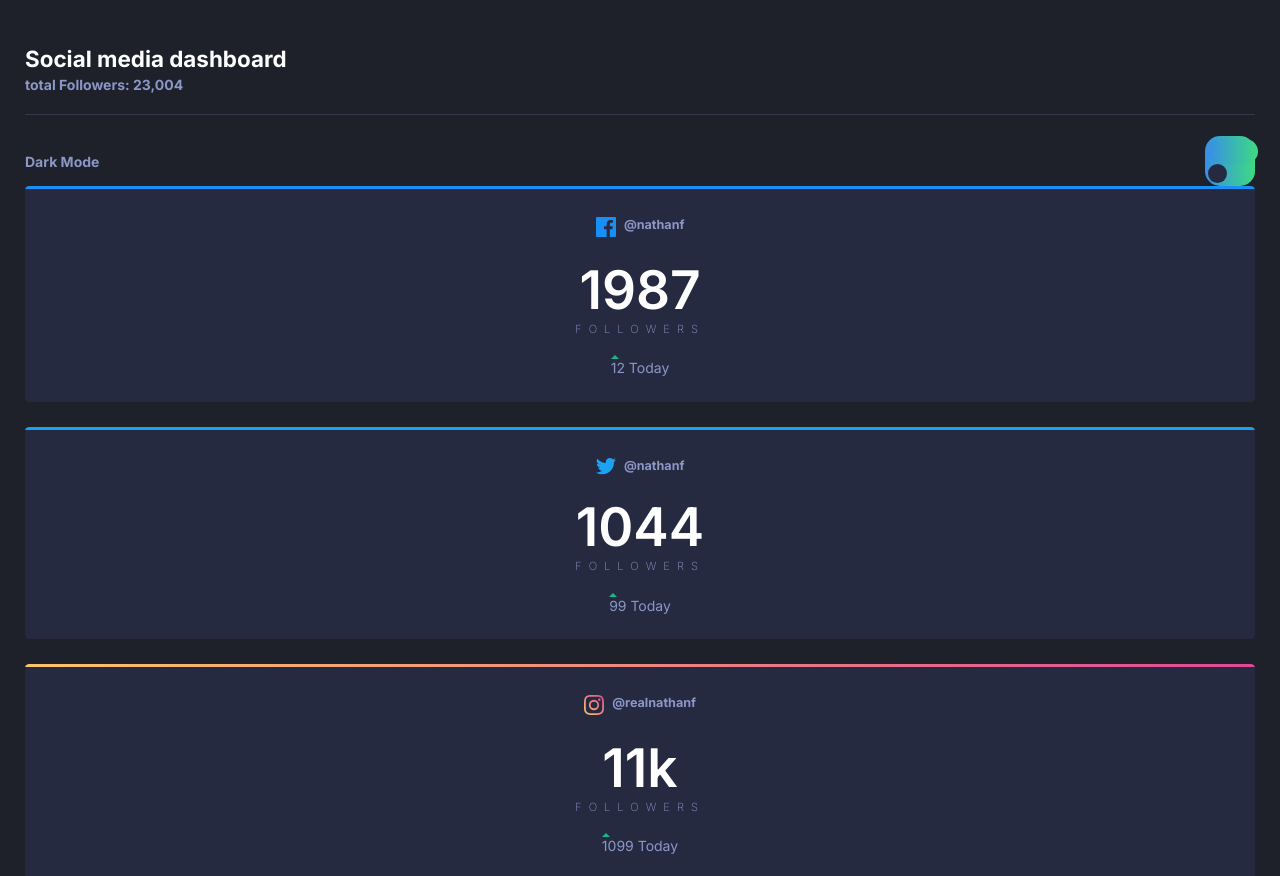
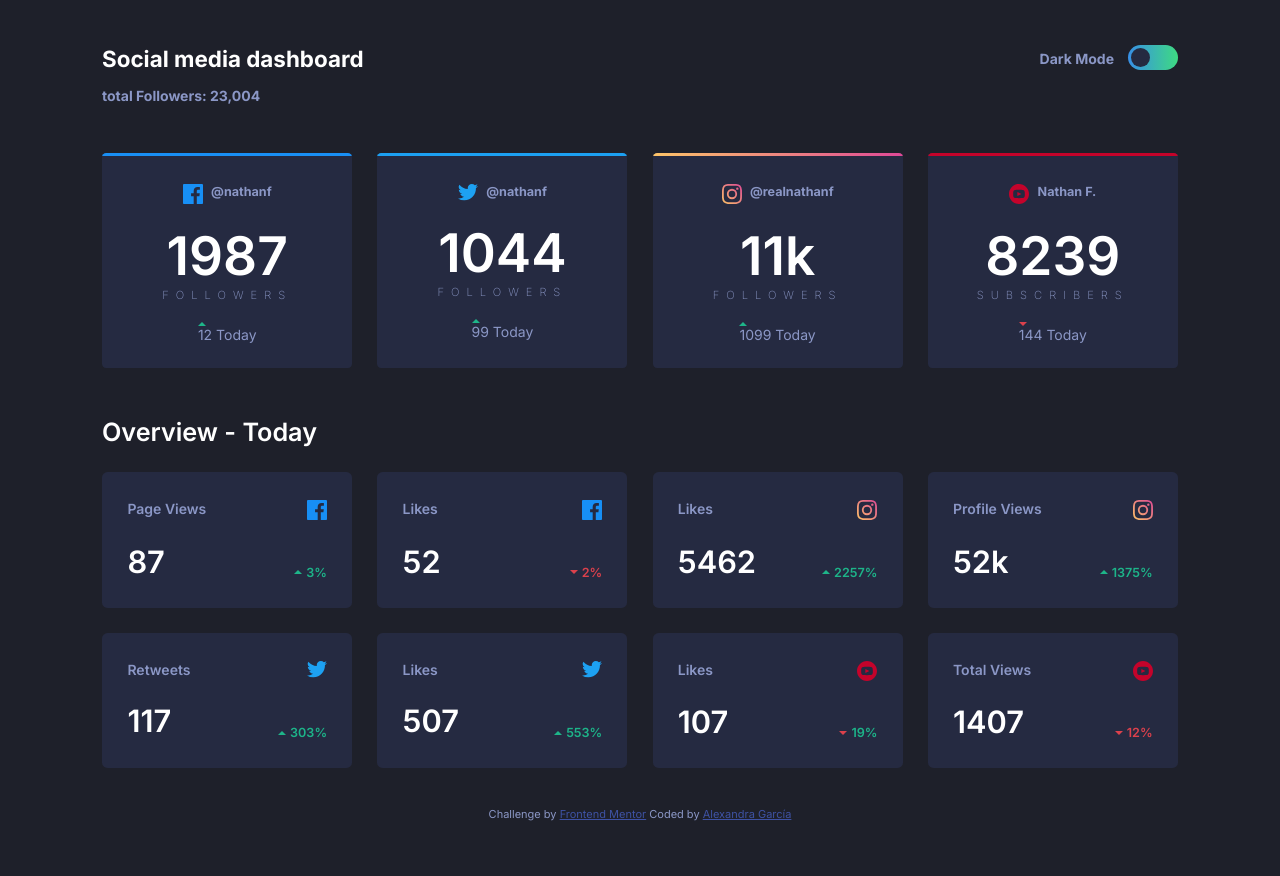
Before and after one commit to AlexandraC0DE/social-media-dashboard, a plain HTML site: page social-media-dashboard-with-theme-switcher-master/index.html in a window 1280 px wide. Shown: the top 876 px of the page. Drawn offline with Linux system fonts and the light colour scheme.

Commit message:
Dark Mode

```diff
--- a/social-media-dashboard-with-theme-switcher-master/index.html
+++ b/social-media-dashboard-with-theme-switcher-master/index.html
@@ -4,16 +4,17 @@
   <meta charset="UTF-8">
   <meta name="viewport" content="width=device-width, initial-scale=1.0"> <!-- displays site properly based on user's device -->
 
-  <link rel="icon" type="image/png" sizes="32x32" href="./images/favicon-32x32.png">
+  <link rel="icon" type="image/png" sizes="32x32" href="./images/social-media.png">
   <link rel="stylesheet" href="./style/style.css">
 
-  <title>Frontend Mentor | [Challenge Name Here]</title>
+  <title>Social media dashboard</title>
 
   <!-- Feel free to remove these styles or customise in your own stylesheet 👍 -->
   <style>
     .attribution { font-size: 11px; text-align: center; }
     .attribution a { color: hsl(228, 45%, 44%); }
   </style>
+  <script src="./scripts/script.js" defer></script>
 </head>
 <body>
   <!-- HEADER -->
@@ -22,10 +23,9 @@
     <p class="header__info">total Followers: 23,004</p>
     <hr class="header__hr">
     <article class="darklight">
-      <h2 class="darklight__label">Dark Mode</h2>
-      <div class="toggle">
-        <div class="toggle"></div>
-        <div class="toggle__circle"></div>
+      <h2 id="toggle-label" class="darklight__label">Dark Mode</h2>
+      <div id="toggle" class="toggle">
+        <div id="toggle-circle" class="toggle__circle"></div>
       </div>
     </article>
   </header>
@@ -97,6 +97,7 @@
     <section class="overview">
       <h2 class="overview__title">Overview - Today</h2>
       <div class="overview__container">
+    <!--SECTION OVERVIEW 1-->
         <article class="card-overview">
           <h3 class="card-overview__title">Page Views</h3>
           <img  class="card-overview__logo" src="./images/icon-facebook.svg" alt="logo facebook">
@@ -104,7 +105,7 @@
           <div class="card-overview__statistics">
             <img class="card-overview__statistics-img" src="./images/icon-up.svg"
               alt="arrowhead up">
-              <p class="card-overview__statistics-label">3%</p>
+              <p class="card-overview__statistics-label up">3%</p>
           </div>
         </article>
           <!--SECTION OVERVIEW 2-->
@@ -115,7 +116,7 @@
           <div class="card-overview__statistics">
             <img class="card-overview__statistics-img" src="./images/icon-down.svg"
               alt="arrowhead down">
-              <p class="card-overview__statistics-label">2%</p>
+              <p class="card-overview__statistics-label down">2%</p>
           </div>
         </article>
           <!--SECTION OVERVIEW 3-->
@@ -126,7 +127,7 @@
           <div class="card-overview__statistics">
             <img class="card-overview__statistics-img" src="./images/icon-up.svg"
               alt="arrowhead up">
-              <p class="card-overview__statistics-label">2257%</p>
+              <p class="card-overview__statistics-label up">2257%</p>
           </div>
         </article>
           <!--SECTION OVERVIEW 4-->
@@ -137,7 +138,7 @@
           <div class="card-overview__statistics">
             <img class="card-overview__statistics-img" src="./images/icon-up.svg"
               alt="arrowhead up">
-              <p class="card-overview__statistics-label">1375%</p>
+              <p class="card-overview__statistics-label up">1375%</p>
           </div>
         </article>
           <!--SECTION OVERVIEW 5-->
@@ -148,7 +149,7 @@
           <div class="card-overview__statistics">
             <img class="card-overview__statistics-img" src="./images/icon-up.svg"
               alt="arrowhead up">
-              <p class="card-overview__statistics-label">303%</p>
+              <p class="card-overview__statistics-label up">303%</p>
           </div>
         </article>
           <!--SECTION OVERVIEW 6-->
@@ -159,7 +160,7 @@
           <div class="card-overview__statistics">
             <img class="card-overview__statistics-img" src="./images/icon-up.svg"
               alt="arrowhead up">
-              <p class="card-overview__statistics-label">553%</p>
+              <p class="card-overview__statistics-label up">553%</p>
           </div>
         </article>
           <!--SECTION OVERVIEW 7-->
@@ -170,7 +171,7 @@
           <div class="card-overview__statistics">
             <img class="card-overview__statistics-img" src="./images/icon-down.svg"
               alt="arrowhead up">
-              <p class="card-overview__statistics-label">19%</p>
+              <p class="card-overview__statistics-label up">19%</p>
           </div>
         </article>
           <!--SECTION OVERVIEW 8-->
@@ -180,8 +181,8 @@
           <p class="card-overview__number">1407</p>
           <div class="card-overview__statistics">
             <img class="card-overview__statistics-img" src="./images/icon-down.svg"
-              alt="arrowhead dow">
-              <p class="card-overview__statistics-label">12%</p>
+              alt="arrowhead down">
+              <p class="card-overview__statistics-label down">12%</p>
           </div>
         </article>
       </div>
@@ -190,12 +191,9 @@
 
 
 
-
-
-
-  <!-- <div class="attribution">
-    Challenge by <a href="https://www.frontendmentor.io?ref=challenge" target="_blank">Frontend Mentor</a>.
-    Coded by <a href="#">Alexandra García</a>.
-  </div> -->
+<div class="attribution">
+    Challenge by <a href="https://www.frontendmentor.io?ref=challenge" target="_blank">Frontend Mentor</a>
+    Coded by <a href="https://soyalexandragarcia.com/" target="_blank">Alexandra García</a>
+  </div>
 </body>
 </html>
--- /dev/null
+++ b/social-media-dashboard-with-theme-switcher-master/scripts/script.js
@@ -0,0 +1,18 @@
+const toggle = document.getElementById('toggle')
+const toggleCircle = document.getElementById('toggle-circle')
+const toggleLabel = document.getElementById('toggle-label')
+
+const changeDarkLight = () => {
+    toggleCircle.classList.toggle('toggle__circle--right')
+    document.body.classList.toggle('light-mode')
+
+    if(toggleLabel.textContent === 'Dark Mode' ) {
+        toggleLabel.textContent = 'Light Mode'
+    } else {
+        toggleLabel.textContent = 'Dark Mode'
+    }
+}
+
+
+
+toggle.addEventListener('click', changeDarkLight)
--- a/social-media-dashboard-with-theme-switcher-master/style/style.css
+++ b/social-media-dashboard-with-theme-switcher-master/style/style.css
@@ -14,6 +14,12 @@
     --toggle-color-bg-2: hsl(146, 68%, 55%);
     --statistics-up: hsl(163, 72%, 41%);
     --statistics-down: hsl(356, 69%, 56%);
+}
+.light-mode {
+--bg-color: hsl(0, 0%, 100%);
+--bg-card: hsl(227, 47%, 96%);
+--text-color-gray: hsl(228, 12%, 44%);
+--text-color-white: hsl(230, 17%, 14%);
 }
 /* -- RESET -- */
 *
@@ -60,15 +66,17 @@ img {
 }
 .darklight__label{
     font-size: 1rem;
+    margin-bottom: 1em;
 }
 .toggle {
     width: 50px;
     aspect-ratio: 2;
     border-radius: 15px;
     padding: 3px;
-    background-image: linear-gradient(to right, var(--toggle-color-bg-1),
-    var(--toggle-color-bg-2));
+    background-image: linear-gradient(to right,
+    var(--toggle-color-bg-1), var(--toggle-color-bg-2));
     cursor: pointer;
+    margin-bottom: 1.2em;
 
 }
 .toggle__circle {
@@ -76,15 +84,21 @@ img {
     aspect-ratio: 1;
     background-color: var(--bg-card);
     border-radius: 50%;
+    transition: transform 200ms ease;
+}
+.toggle__circle--right {
+    transform: translateX(calc(50px - 6px - 100%));
+    transition: transform 200ms ease;
 }
 /* -- PRINCIPAL SECTION -- */
 .principal {
     display: flex;
     flex-wrap: wrap;
+    justify-content: center;
     gap: 1.8em;
 }
 .principal-card {
-    width: 100%;
+    width: min(100%, 325px);
     display: flex;
     flex-direction: column;
     align-items: center;
@@ -153,3 +167,90 @@ img {
 .down {
     color: var(--statistics-down)
 }
+/* -- SECTION OVERVIEW -- */
+.overview {
+    margin-top: 3.5em;
+}
+.overview__title{
+    color: var(--text-color-white);
+    font-size: 1.8rem;
+    font-weight: 600;
+    margin-bottom: 1em;
+}
+.overview__container {
+    display: flex;
+    flex-wrap: wrap;
+    justify-content: center;
+    gap: 1.2em;
+}
+.card-overview {
+    width: 100%;
+    max-width: 325px;
+    background-color: var(--bg-card);
+    border-radius: 0.4em;
+    padding: 2em 1.8em;
+    display: grid;
+    grid-template-columns: repeat(2, auto);
+    row-gap: 1.6em;
+}
+.card-overview__logo,
+.card-overview__statistics{
+    justify-self: end;
+}
+.card-overview__title{
+    font-size: 1rem;
+    font-weight: 600;
+}
+.card-overview__number{
+    font-size: 2.2rem;
+    font-weight: 600;
+    color: var(--text-color-white);
+}
+.card-overview__statistics{
+    align-self: end;
+    display: flex;
+    gap: 0.3em;
+    align-items: center;
+}
+.card-overview__statistics-label {
+    font-size: 0.9rem;
+    font-weight: 600;
+}
+/* -- FOOTER-- */
+.attribution{
+    margin-top: 3.5em;
+}
+
+/* -- RESPONSIVE 720PX-- */
+@media screen and (min-width: 720px) {
+    .header,
+    .main {
+        max-width: 1076px;
+        margin-left: auto;
+        margin-right: auto;
+    }
+    .header {
+        display: grid;
+        grid-template-columns: repeat(2, auto);
+        margin-bottom: 2em;
+    }
+    .header__info {
+        grid-column: 1 / 2;
+        grid-row: 2 / 3;
+    }
+    .darklight {
+        margin-bottom: 0;
+        justify-content: flex-end;
+        gap: 1em;
+    }
+    .header__hr {
+        display: none;
+    }
+    .card-overview,
+    .principal-card {
+        max-width: 250px;
+    }
+    .overview__container{
+        gap: 1.8em;
+    }
+}
```
Also changed, not shown: social-media-dashboard-with-theme-switcher-master/images/social-media.png (added).
